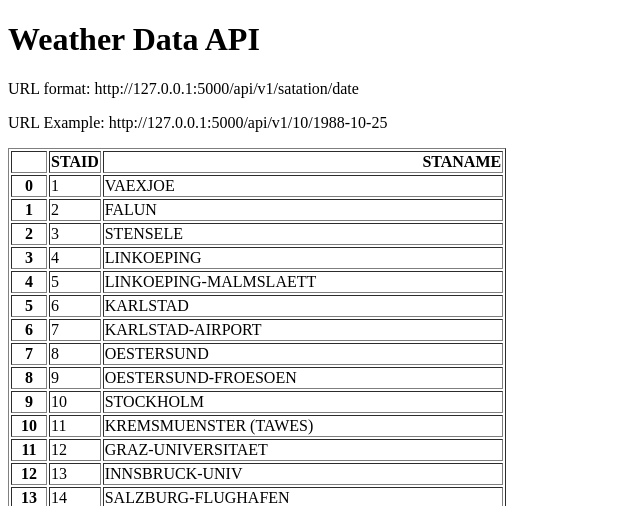
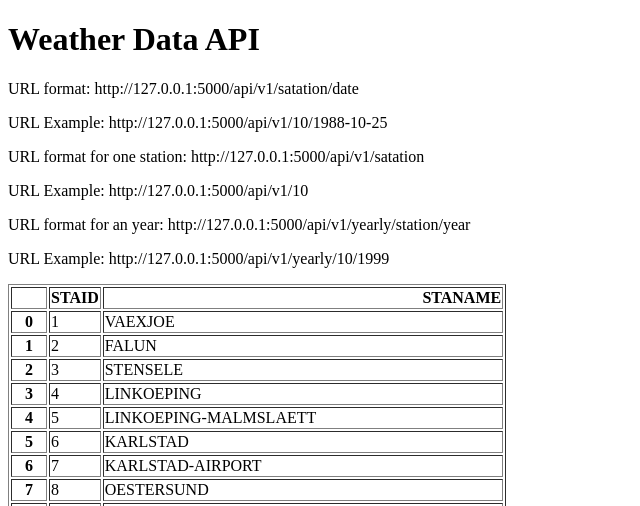
Before and after one commit to vibeclue/flask-API-weather-project, a Flask app: page / in a window 1280 px wide. Shown: the top 506 px of the page, without its empty margins (0-640 px from the left). Run offline with Flask 3, Linux system fonts and the light colour scheme.

Commit message:
add endpoints for yearly and stations

```diff
--- a/app.py
+++ b/app.py
@@ -22,5 +22,19 @@ def get_weather(station, date):
             "temperature": temperature}
 
 
+@app.route('/api/v1/<station>')
+def all_data_from_station(station):
+    filename = 'data-small/TG_STAID' + str(station).zfill(6) + '.txt'  # добавляю недостающие нули
+    df = pd.read_csv(filename, skiprows=20, parse_dates=["    DATE"])
+    return df.to_dict(orient="records")
+
+
+@app.route('/api/v1/yearly/<station>/<year>')
+def yearly(station, year):
+    filename = 'data-small/TG_STAID' + str(station).zfill(6) + '.txt'
+    df = pd.read_csv(filename, skiprows=20)
+    df["    DATE"] = df["    DATE"].astype(str)
+    return df[df["    DATE"].str.startswith(str(year))].to_dict(orient="records")
+
 if __name__ == '__main__':
-    app.run()
+    app.run(debug=True)
--- a/templates/home.html
+++ b/templates/home.html
@@ -8,6 +8,10 @@
 <h1>Weather Data API</h1>
 <p>URL format: http://127.0.0.1:5000/api/v1/satation/date</p>
 <p>URL Example: http://127.0.0.1:5000/api/v1/10/1988-10-25</p>
+<p>URL format for one station: http://127.0.0.1:5000/api/v1/satation</p>
+<p>URL Example: http://127.0.0.1:5000/api/v1/10</p>
+<p>URL format for an year: http://127.0.0.1:5000/api/v1/yearly/station/year</p>
+<p>URL Example: http://127.0.0.1:5000/api/v1/yearly/10/1999</p>
 <p>{{data|safe}}</p>
 </body>
 </html>
```
